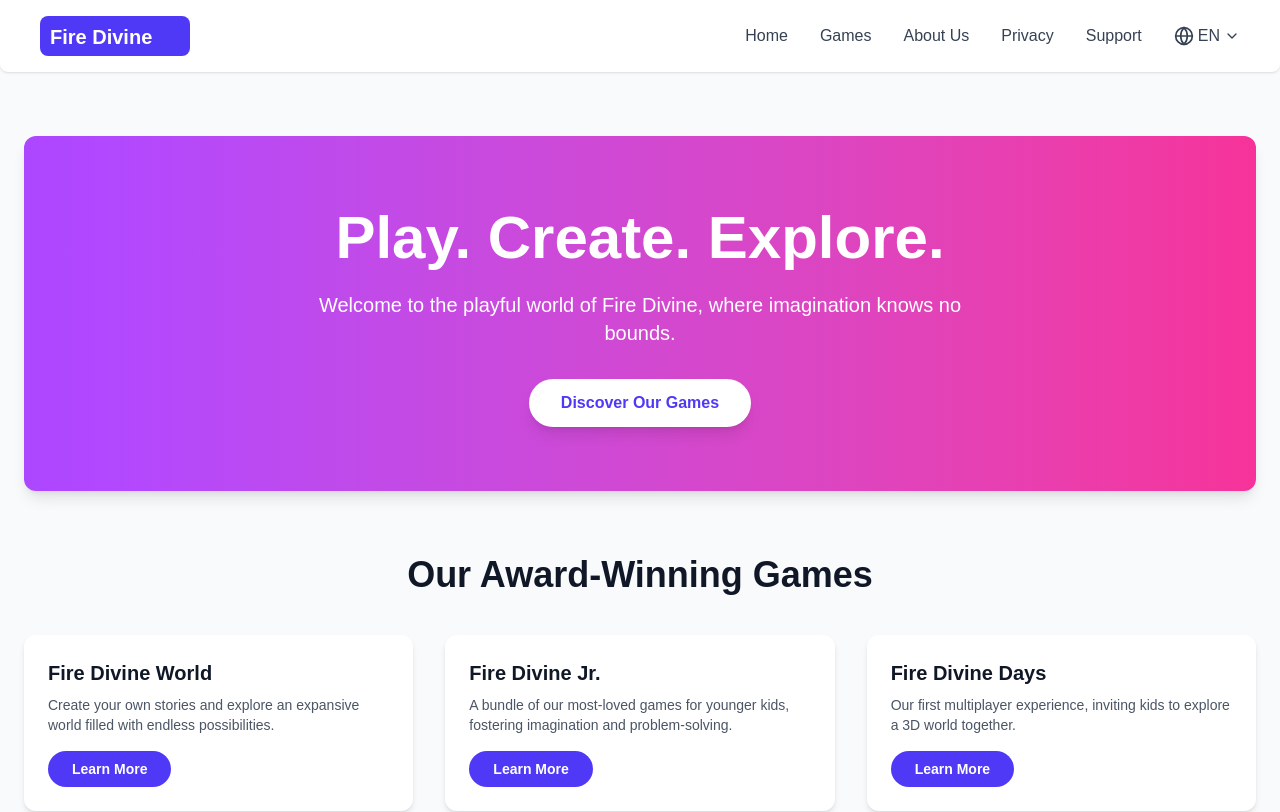
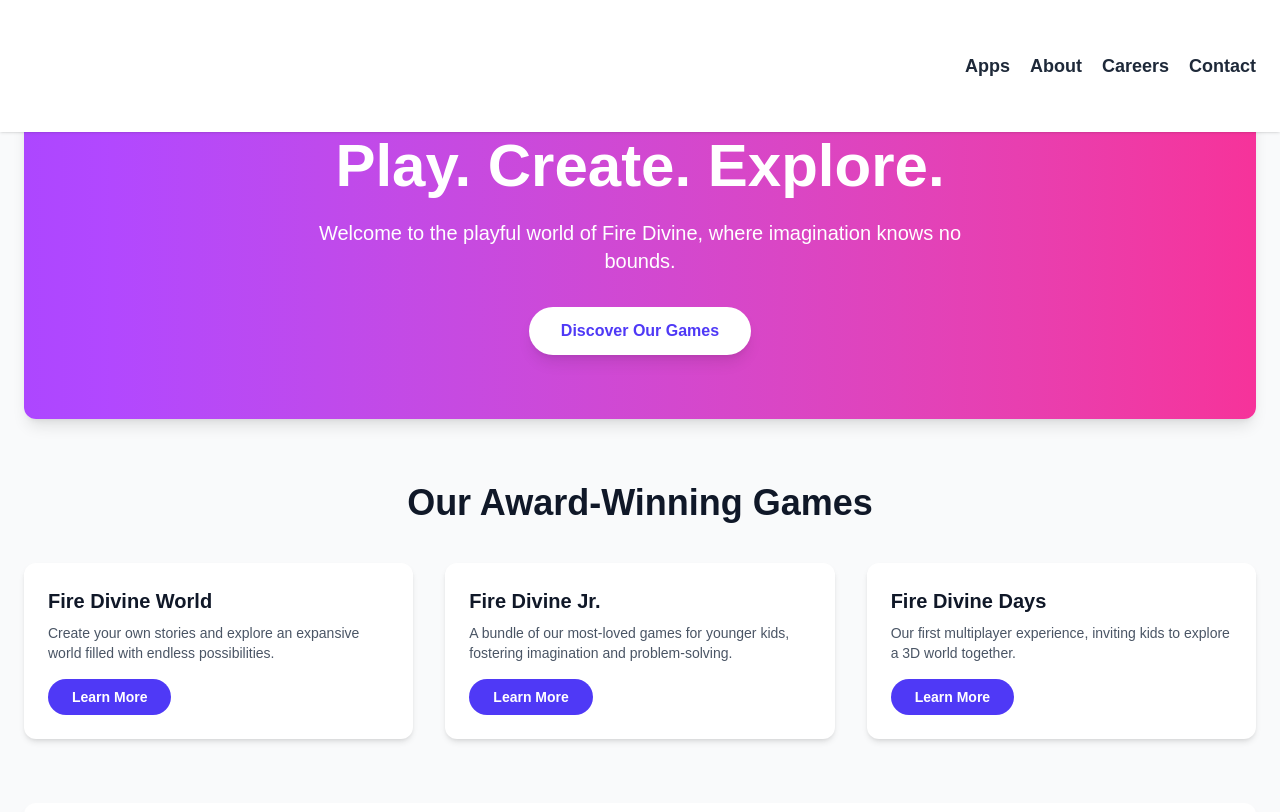
Before and after one commit to Devildk384/fire-divine-games, a Next.js app: page / in a window 1280 px wide. Shown: the top 812 px of the page. Built offline with nearby package versions, Linux system fonts and the light colour scheme.

Commit message:
add excat nav buttons

```diff
--- /dev/null
+++ b/src/app/components/Header.tsx
@@ -0,0 +1,164 @@
+// src/components/Header.tsx
+import Link from 'next/link';
+
+const Header = () => {
+  return (
+    <nav className="fixed top-0 left-0 right-0 bg-white shadow z-50 transition-all">
+      <div className="container mx-auto flex justify-between items-center py-4 px-6">
+
+        {/* Logo */}
+        <Link href="/" aria-label="Navigate to home page" className="flex items-center">
+          <svg
+            width="100px"
+            height="100px"
+            viewBox="0 0 150 130"
+            fill="none"
+            xmlns="http://www.w3.org/2000/svg"
+          >
+            <g clipPath="url(#clip0)">
+              {/* (you can paste your full <path> elements here from your SVG) */}
+              <path d="M83.4316 31.3651C84.8284 27.9084 88.0998 25.6737 ..." fill="#101014" />
+              <path d="M61.9511 73.1146C61.1954 72.7883 ..." fill="#FF7040" />
+              {/* ... More paths */}
+            </g>
+            <defs>
+              <clipPath id="clip0">
+                <rect width="150" height="130" fill="white" />
+              </clipPath>
+            </defs>
+          </svg>
+        </Link>
+
+        {/* Nav Links */}
+        <div className="flex gap-5">
+
+            <Link href="/apps" title="Apps" className="cursor-pointer">
+              <button
+                type="button"
+                className="
+                  box-border
+                  border-0 border-solid border-[#101014]
+                  text-[calc(18rem/16)] font-bold
+                  inline-flex items-center justify-start gap-2
+                  whitespace-nowrap
+                  bg-transparent p-0
+                  rounded-full
+                  transition-[padding] duration-500 ease-[cubic-bezier(0.34,1.56,0.64,1)]
+                  font-[var(--font-geist-sans)] relative
+                "
+              >
+                <div
+                  className="
+                    relative after:content-[''] after:absolute after:left-0 after:bottom-[-8px]
+                    after:w-full after:h-[1px]
+                    after:bg-black after:scale-x-0
+                    after:origin-left
+                    after:transition-transform after:duration-500 after:ease-[cubic-bezier(0.34,1.56,0.64,1)]
+                    hover:after:scale-x-100
+                  "
+                >
+                  Apps
+                </div>
+              </button>
+            </Link>
+
+            <Link href="/about" title="Apps" className="cursor-pointer">
+              <button
+                type="button"
+                className="
+                  box-border
+                  border-0 border-solid border-[#101014]
+                  text-[calc(18rem/16)] font-bold
+                  inline-flex items-center justify-start gap-2
+                  whitespace-nowrap
+                  bg-transparent p-0
+                  rounded-full
+                  transition-[padding] duration-500 ease-[cubic-bezier(0.34,1.56,0.64,1)]
+                  font-[var(--font-geist-sans)] relative
+                "
+              >
+                <div
+                  className="
+                    relative after:content-[''] after:absolute after:left-0 after:bottom-[-8px]
+                    after:w-full after:h-[1px]
+                    after:bg-black after:scale-x-0
+                    after:origin-left
+                    after:transition-transform after:duration-500 after:ease-[cubic-bezier(0.34,1.56,0.64,1)]
+                    hover:after:scale-x-100
+                  "
+                >
+                  About
+                </div>
+              </button>
+            </Link>
+
+
+
+            <Link href="/careers" title="Apps" className="cursor-pointer">
+              <button
+                type="button"
+                className="
+                  box-border
+                  border-0 border-solid border-[#101014]
+                  text-[calc(18rem/16)] font-bold
+                  inline-flex items-center justify-start gap-2
+                  whitespace-nowrap
+                  bg-transparent p-0
+                  rounded-full
+                  transition-[padding] duration-500 ease-[cubic-bezier(0.34,1.56,0.64,1)]
+                  font-[var(--font-geist-sans)] relative
+                "
+              >
+                <div
+                  className="
+                    relative after:content-[''] after:absolute after:left-0 after:bottom-[-8px]
+                    after:w-full after:h-[1px]
+                    after:bg-black after:scale-x-0
+                    after:origin-left
+                    after:transition-transform after:duration-500 after:ease-[cubic-bezier(0.34,1.56,0.64,1)]
+                    hover:after:scale-x-100
+                  "
+                >
+                  Careers
+                </div>
+              </button>
+            </Link>
+
+
+            <Link href="/contacts" title="Apps" className="cursor-pointer">
+              <button
+                type="button"
+                className="
+                  box-border
+                  border-0 border-solid border-[#101014]
+                  text-[calc(18rem/16)] font-bold
+                  inline-flex items-center justify-start gap-2
+                  whitespace-nowrap
+                  bg-transparent p-0
+                  rounded-full
+                  transition-[padding] duration-500 ease-[cubic-bezier(0.34,1.56,0.64,1)]
+                  font-[var(--font-geist-sans)] relative
+                "
+              >
+                <div
+                  className="
+                    relative after:content-[''] after:absolute after:left-0 after:bottom-[-8px]
+                    after:w-full after:h-[1px]
+                    after:bg-black after:scale-x-0
+                    after:origin-left
+                    after:transition-transform after:duration-500 after:ease-[cubic-bezier(0.34,1.56,0.64,1)]
+                    hover:after:scale-x-100
+                  "
+                >
+                  Contact
+                </div>
+              </button>
+            </Link>
+
+        </div>
+      </div>
+    </nav>
+  );
+};
+
+export default Header;
--- a/src/app/page.tsx
+++ b/src/app/page.tsx
@@ -4,6 +4,7 @@
 
 import { useState, useEffect } from 'react';
 import { Menu, X, Globe, ChevronDown, Facebook, Twitter, Instagram, Youtube, Linkedin } from 'lucide-react';
+import Header from './components/Header';
 
 export default function Home() {
   const [isMenuOpen, setIsMenuOpen] = useState(false);
@@ -25,9 +26,8 @@ export default function Home() {
   return (
     <div className="min-h-screen bg-gray-50 font-inter text-gray-800">
       {/* Header */}
-      <header className="bg-white shadow-sm py-4 px-6 md:px-10 sticky top-0 z-50 rounded-b-lg">
+      {/* <header className="bg-white shadow-sm py-4 px-6 md:px-10 sticky top-0 z-50 rounded-b-lg">
         <div className="container mx-auto flex justify-between items-center">
-          {/* Logo */}
           <div className="flex-shrink-0">
             <svg
               width="150"
@@ -44,7 +44,6 @@ export default function Home() {
             </svg>
           </div>
 
-          {/* Desktop Navigation */}
           <nav className="hidden md:flex items-center space-x-6 lg:space-x-8">
             {['Home', 'Games', 'About Us', 'Privacy', 'Support'].map((item) => (
               <a
@@ -75,7 +74,6 @@ export default function Home() {
             </div>
           </nav>
 
-          {/* Mobile Menu Button */}
           <div className="md:hidden">
             <button onClick={() => setIsMenuOpen(!isMenuOpen)} className="text-gray-700 focus:outline-none">
               {isMenuOpen ? <X className="h-7 w-7" /> : <Menu className="h-7 w-7" />}
@@ -83,7 +81,6 @@ export default function Home() {
           </div>
         </div>
 
-        {/* Mobile Menu */}
         {isMenuOpen && (
           <div className="fixed inset-0 bg-white bg-opacity-95 z-40 flex flex-col items-center justify-center space-y-8 md:hidden">
             <button onClick={() => setIsMenuOpen(false)} className="absolute top-6 right-6 text-gray-700 focus:outline-none">
@@ -108,7 +105,9 @@ export default function Home() {
             </nav>
           </div>
         )}
-      </header>
+      </header> */}
+
+      <Header />
 
       {/* Main Content */}
       <main className="container mx-auto px-6 py-12 md:py-16">
```
